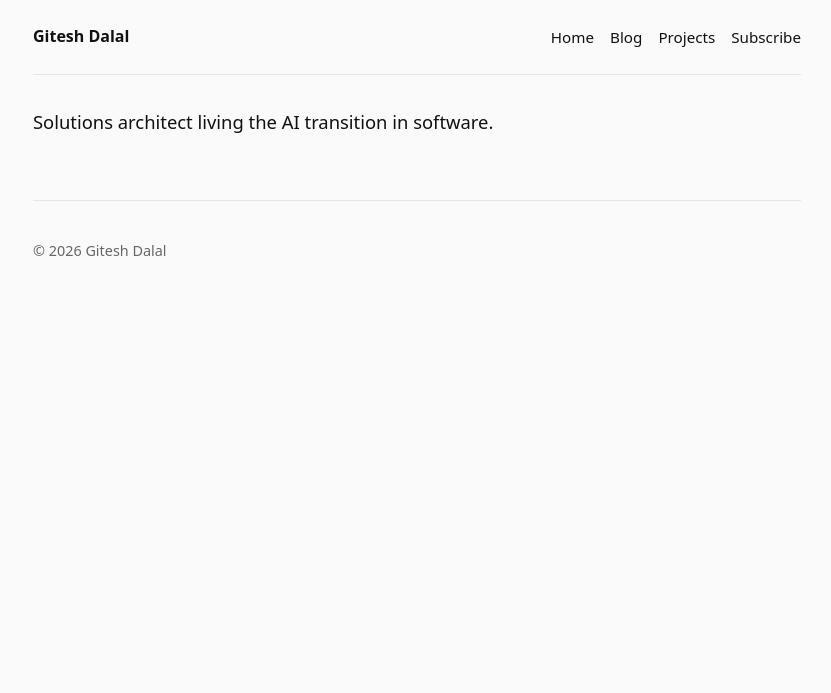
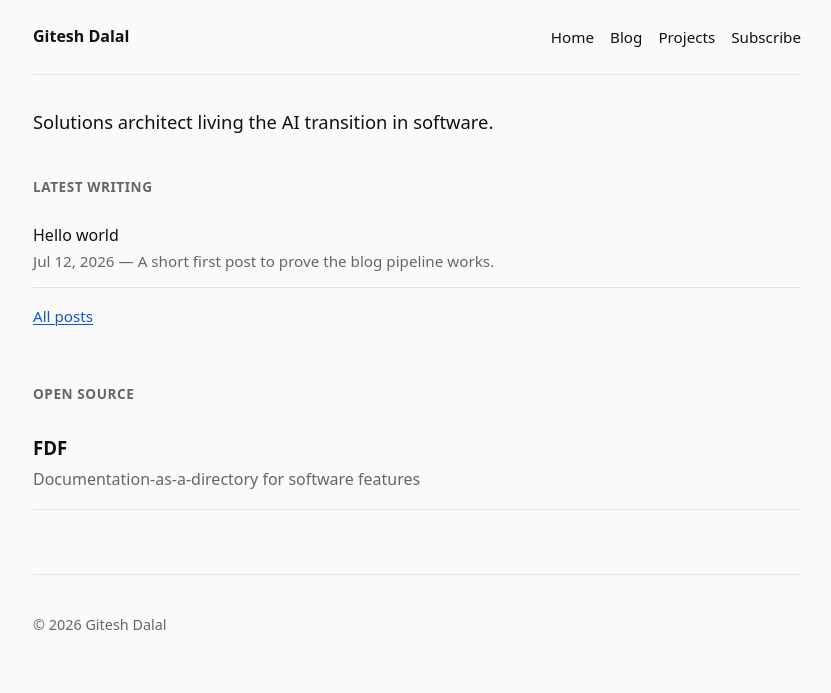
Before and after one commit to GiteshDalal/giteshdalal.github.io, an Astro site: page / in a window 1280 px wide. Shown: the whole page, without its empty margins (223-1054 px from the left). Built offline with nearby package versions, Linux system fonts and the light colour scheme; Astro itself is replaced by a stand-in of ours.

Commit message:
feat: assemble home with posts and projects

```diff
--- a/src/pages/index.astro
+++ b/src/pages/index.astro
@@ -1,6 +1,33 @@
 ---
 import BaseLayout from '../layouts/BaseLayout.astro';
+import PostList from '../components/PostList.astro';
+import ProjectCard from '../components/ProjectCard.astro';
+import { getPublishedPosts, getProjects } from '../lib/content';
+
+const posts = (await getPublishedPosts()).slice(0, 5);
+const projects = await getProjects();
 ---
-<BaseLayout title="Home">
-  <p class="identity">Solutions architect living the AI transition in software.</p>
+<BaseLayout title="Home" description="Notes on AI and software, and open-source projects.">
+  <div class="stack-lg">
+    <section>
+      <p class="identity">Solutions architect living the AI transition in software.</p>
+    </section>
+
+    <section>
+      <h2 class="section-title">Latest writing</h2>
+      <PostList posts={posts} />
+      <p class="meta" style="margin-top: 1rem;">
+        <a href="/blog/">All posts</a>
+      </p>
+    </section>
+
+    <section>
+      <h2 class="section-title">Open source</h2>
+      <div>
+        {projects.map((project) => (
+          <ProjectCard project={project} />
+        ))}
+      </div>
+    </section>
+  </div>
 </BaseLayout>
```
